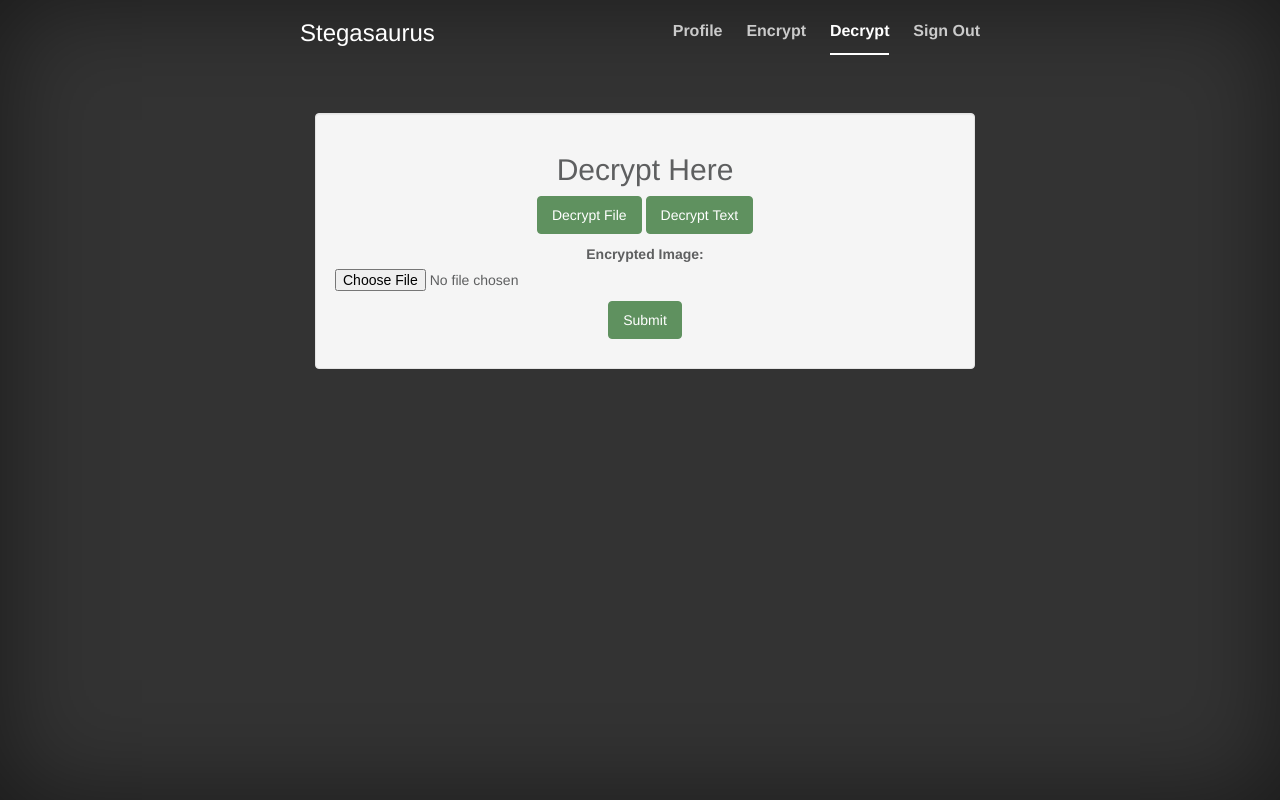
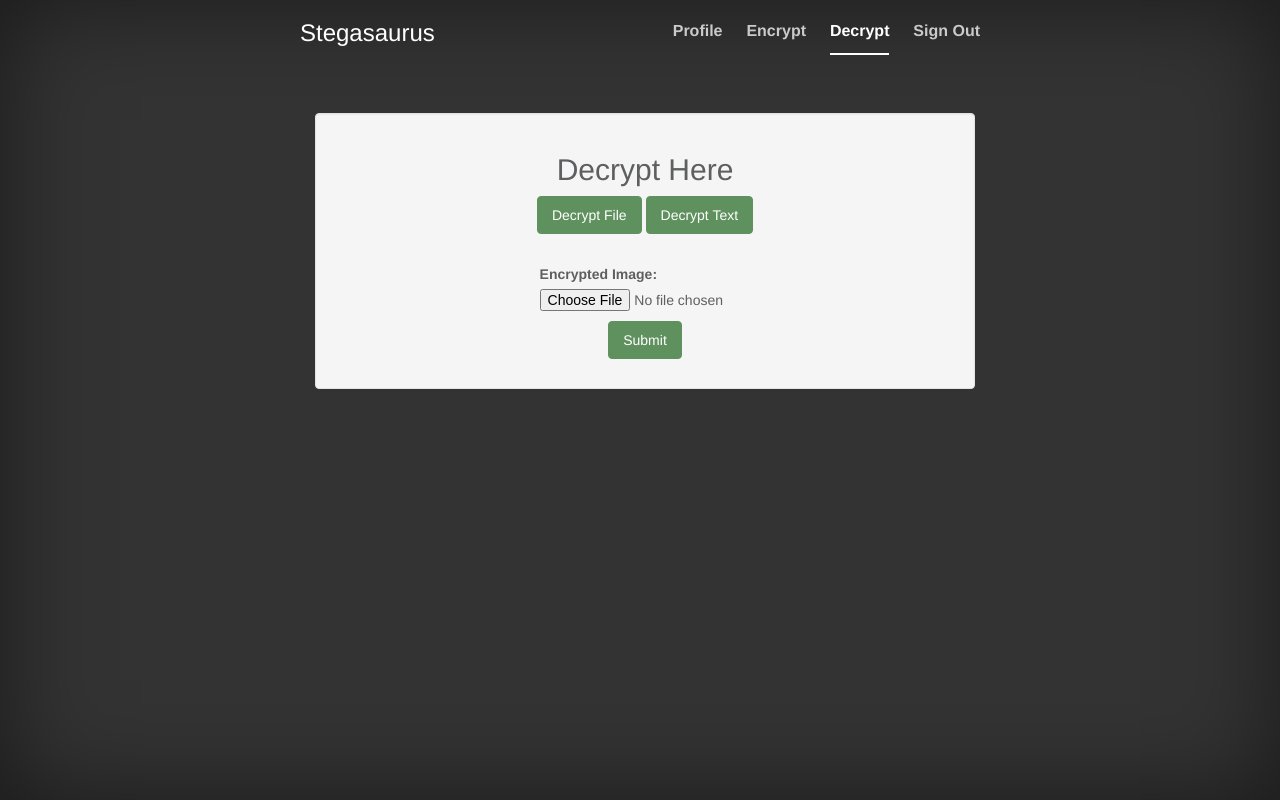
Before and after one commit to dfish13/stegasaurus, a Django app: page /decrypt in a window 1280 px wide, after a click on "Decrypt File". Run offline with Django 3.2, Linux system fonts and the light colour scheme; the visitor is signed in with stand-in values (Sample User, id 1); data comes from the database, SQL or seed files in the repository; some libraries are stand-ins or nearby versions.

Commit message:
Cleaned up encrypt and decrypt pages so that everything is centered. Added link to Stegasaurus brand on top left so that it links to the home page when clicked.

```diff
--- a/site/main/static/main/css/base.css
+++ b/site/main/static/main/css/base.css
@@ -215,3 +215,7 @@ body {
     width: 700px;
   }
 }
+
+.form-container{
+  margin-left: 33%;
+}
--- a/site/main/templates/404.html
+++ b/site/main/templates/404.html
@@ -36,7 +36,7 @@
                 <div class="cover-container">
                     <div class="masthead clearfix">
                         <div class="inner">
-                            <h3 class="masthead-brand">Stegasaurus</h3>
+                            <h3 class="masthead-brand"><a href="/">Stegasaurus</a></h3>
                             <nav>
                                 <ul class="nav masthead-nav">
                                     <li {% if request.path == "/" %}class="active"{% endif %}><a href="/">Home</a></li>
--- a/site/main/templates/500.html
+++ b/site/main/templates/500.html
@@ -36,7 +36,7 @@
                 <div class="cover-container">
                     <div class="masthead clearfix">
                         <div class="inner">
-                            <h3 class="masthead-brand">Stegasaurus</h3>
+                            <h3 class="masthead-brand"><a href="/">Stegasaurus</a></h3>
                             <nav>
                                 <ul class="nav masthead-nav">
                                     <li {% if request.path == "/" %}class="active"{% endif %}><a href="/">Home</a></li>
--- a/site/main/templates/main/decrypt.html
+++ b/site/main/templates/main/decrypt.html
@@ -17,24 +17,36 @@
                      <h2>Decrypt Here</h2>
                      <button class="btn btn-primary" onclick="show('id1');"> Decrypt File</button>
                      <button class="btn btn-primary" onclick="show('id2');"> Decrypt Text</button>
+                </div>
+                </br>
                 <p>
                     <div id="id1"  style="display:none">
                         <form enctype="multipart/form-data" method="post">
+                            <div class="form-container">
                                 {%  csrf_token %}
                                 {{ image_decrypt_form.as_p }}
+                            </div>
+                            <div class="text-center">
                                 <input type="submit" class="btn btn-primary" value="Submit"/>
+                            </div>
                         </form>
                     </div>
                     <div id="id2"  style="display:none">
+                        <div class="form-container">
+                            <label>Decrypted Text:</label>
+                            <p>{{ text_decrypt_form.message }}</p>
+                        </div>
                         <form enctype="multipart/form-data" method="post">
+                            <div class="form-container">
                                 {%  csrf_token %}
                                 {{ text_decrypt_form.as_p }}
+                            </div>
+                            <div class="text-center">
                                 <input type="submit" class="btn btn-primary" value="Submit"/>
+                            </div>
                         </form>
-                    <p>{{ text_decrypt_form.message }}</p>
                     </div>
                 </p>
-              </div>
             </div>
         </div>
     </div>
--- a/site/main/templates/main/index.html
+++ b/site/main/templates/main/index.html
@@ -36,7 +36,7 @@
                 <div class="cover-container">
                     <div class="masthead clearfix">
                         <div class="inner">
-                            <h3 class="masthead-brand">Stegasaurus</h3>
+                        <h3 class="masthead-brand"><a href="/">Stegasaurus</a></h3>
                             {% if user.is_authenticated %}
                             <nav>
                                 <ul class="nav masthead-nav">
```
Also changed, not shown: site/main/templates/main/encrypt.html (+31 -8 lines). Lines whose indentation alone changed are shown as unchanged.
